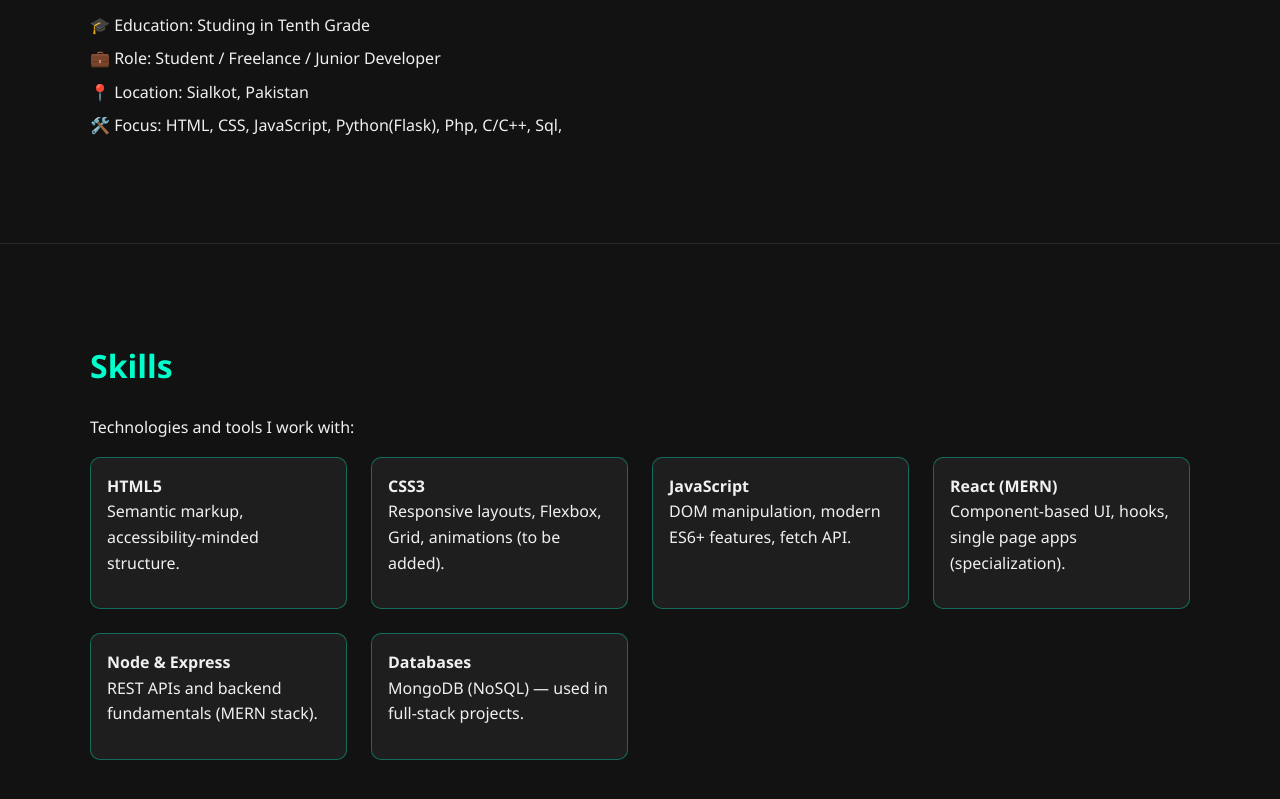
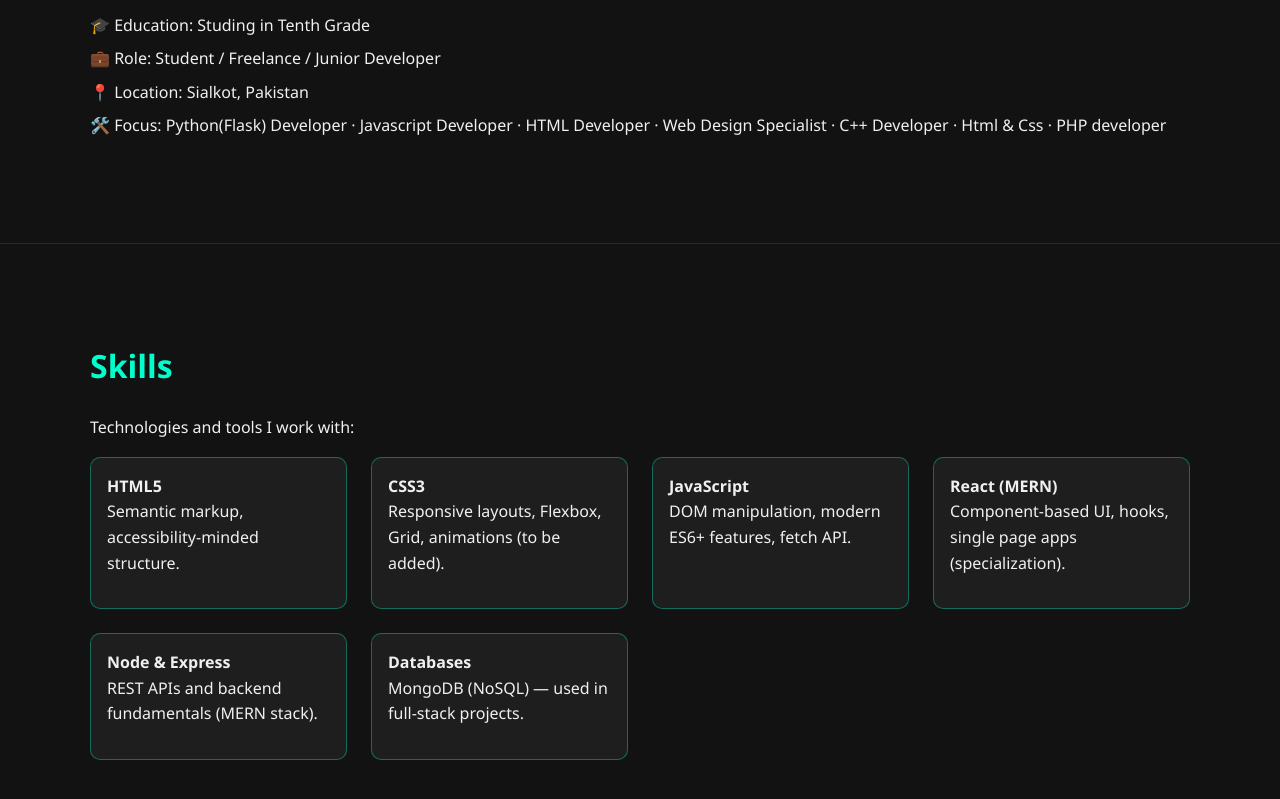
Before and after one commit to AlihaWaseem/AlihaWaseem.github.io, a plain HTML site: page index.html in a window 1280 px wide. Shown: the part 794-1593 px from the top of the page. Drawn offline with Linux system fonts and the light colour scheme.

Commit message:
Update index.html

```diff
--- a/index.html
+++ b/index.html
@@ -52,7 +52,7 @@
           <li>🎓 Education: Studing in Tenth Grade</li>
           <li>💼 Role: Student / Freelance / Junior Developer </li>
           <li>📍 Location: Sialkot, Pakistan</li>
-          <li>🛠️ Focus: HTML, CSS, JavaScript, Python(Flask), Php, C/C++, Sql,  </li>
+          <li>🛠️ Focus: Python(Flask) Developer · Javascript Developer · HTML Developer · Web Design Specialist · C++ Developer · Html & Css · PHP developer </li>
         </ul>
       </div>
     </section>
```
